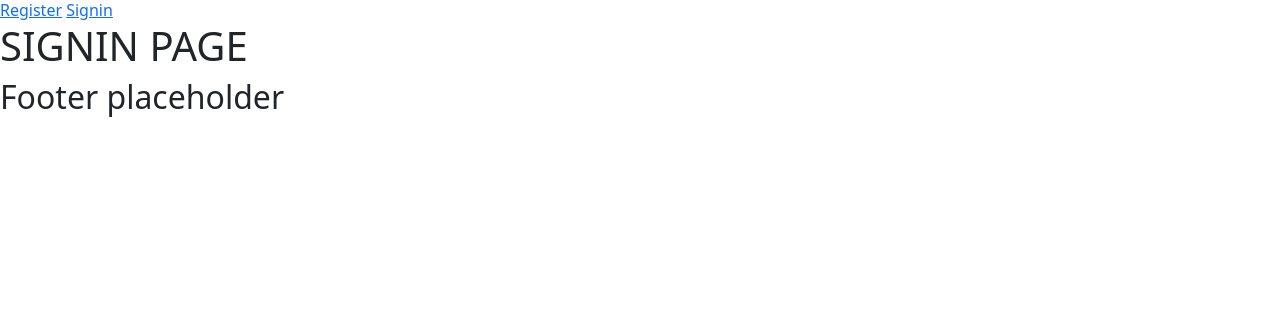
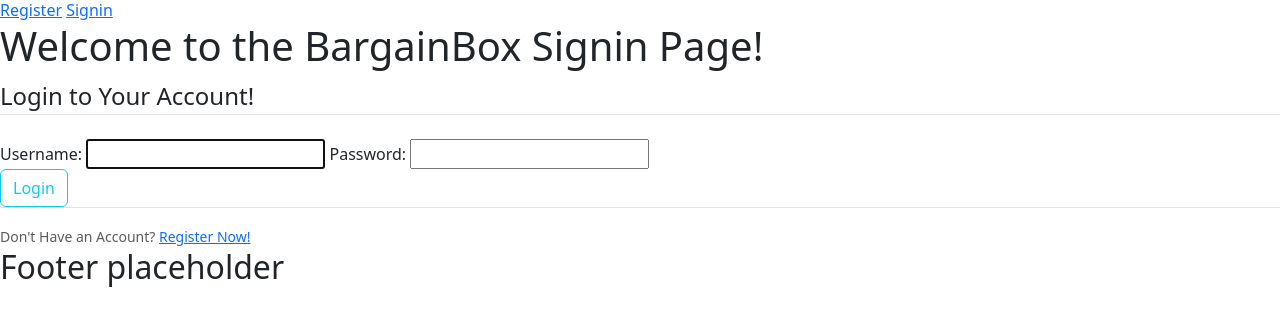
Before and after one commit to EECS3311F24/project-bargainbox, a Django app: page /signin/ in a window 1280 px wide. Shown: the part 26-352 px from the top of the page. Run offline with Django 4.2, Linux system fonts and the light colour scheme.

Commit message:
Created the Login and Logout System
The Login and Logout system was created and any references to/from the Registration system have been updated.

```diff
--- a/app/bargain_box/bargain_box/settings.py
+++ b/app/bargain_box/bargain_box/settings.py
@@ -125,3 +125,7 @@ STATIC_URL = 'static/'
 # https://docs.djangoproject.com/en/4.2/ref/settings/#default-auto-field
 
 DEFAULT_AUTO_FIELD = 'django.db.models.BigAutoField'
+
+
+################################# Used to Redirect Onced Signed In
+LOGIN_REDIRECT_URL = 'home'
--- a/app/bargain_box/bargain_box/urls.py
+++ b/app/bargain_box/bargain_box/urls.py
@@ -20,12 +20,18 @@ from home import views as home_views
 from user_authentication import views as user_authentication_views
 from users import views as user_views
 
+from django.contrib.auth import views as auth_views
+
 urlpatterns = [
     path('', home_views.home_page, name = 'home'),
     path('register/', user_views.register, name='register'),
+
     path('register/', user_authentication_views.user_account_registration, name = 'register'),
-    path('signin/', user_authentication_views.user_account_signin, name = 'signin'),
-    path('signout/', user_authentication_views.user_account_signout, name = 'signout'),
+
+    path('signin/', auth_views.LoginView.as_view(template_name = 'user_authentication/signin.html'), name = 'signin'),
+    #path('signout/', auth_views.LogoutView.as_view(template_name = 'user_authentication/signout.html'), name = 'signout'),
+    path("signout/", user_authentication_views.user_account_signout, name = 'signout'),
+
     path('my-profile/', include('user_profile.urls')),
     path('admin/', admin.site.urls, name = 'admin')
 ]
--- a/app/bargain_box/user_authentication/templates/user_authentication/signin.html
+++ b/app/bargain_box/user_authentication/templates/user_authentication/signin.html
@@ -1,6 +1,23 @@
 {% extends "home/foundation.html" %}
 
 {% block content %}
-    <h1>SIGNIN PAGE</h1>
-    <!--write your code here-->
+<h1>Welcome to the BargainBox Signin Page!</h1>
+    <div class = "content section">
+        <form method = "POST">
+            {% csrf_token %}
+            <fieldset class = "form-group">
+                <legend class = "border-bottom mb-4">Login to Your Account!</legend>
+                {{form}}
+            </fieldset>
+            <div class = "form-group">
+                <button class="btn btn-outline-info" type = "submit">Login</button>
+            </div>
+        </form>
+        <div class = "border-top pt-3">
+            <small class = "text-muted">
+                Don't Have an Account? <a class = "ml-2" href="{%url 'register' %}">Register Now!</a>
+            </small>
+        </div>
+
+    </div>
 {% endblock content %}
--- a/app/bargain_box/user_authentication/views.py
+++ b/app/bargain_box/user_authentication/views.py
@@ -1,5 +1,8 @@
 from django.shortcuts import render
 from django.http import HttpResponse
+
+############################################ added (needed for sign out page to work correctly)
+from django.contrib.auth import logout
 
 # Create your views here.
 def user_account_registration(request):
@@ -14,8 +17,13 @@ def user_account_signin(request):
     }
     return render(request, 'user_authentication/signin.html', context)
 
+#def user_account_signout(request):
+#    context = {
+#        'page_title': 'Signout'
+#    }
+#    return render(request, 'user_authentication/signout.html', context)
+
+########################################### added (needed for sign out page to work correctly)
 def user_account_signout(request):
-    context = {
-        'page_title': 'Signout'
-    }
-    return render(request, 'user_authentication/signout.html', context)
+    logout(request)
+    return render(request, 'user_authentication/signout.html')
--- a/app/bargain_box/users/templates/users/register.html
+++ b/app/bargain_box/users/templates/users/register.html
@@ -14,7 +14,7 @@
         </form>
         <div class="border-top pt-3">
             <small class="text-muted">
-                Already have an account? <a class="ml-2" href="#">Sign In</a>
+                Already have an account? <a class="ml-2" href="{%url 'signin' %}">Sign In</a>
             </small>
         </div>
     </div>
--- a/app/bargain_box/users/views.py
+++ b/app/bargain_box/users/views.py
@@ -9,8 +9,8 @@ def register(request):
         if form.is_valid():
             form.save()
             username = form.cleaned_data.get('username')
-            messages.success(request, f'Account created for {username}!')
-            return redirect('home')
+            messages.success(request, f'Your account has been created! You will now be able to Login!')       ### updated
+            return redirect('signin')                                                                         ### updated
     else:
         form = UserRegisterForm()
 
```
Also changed, not shown: app/bargain_box/user_authentication/templates/user_authentication/signout.html (+6 -2 lines), app/bargain_box/db.sqlite3.
